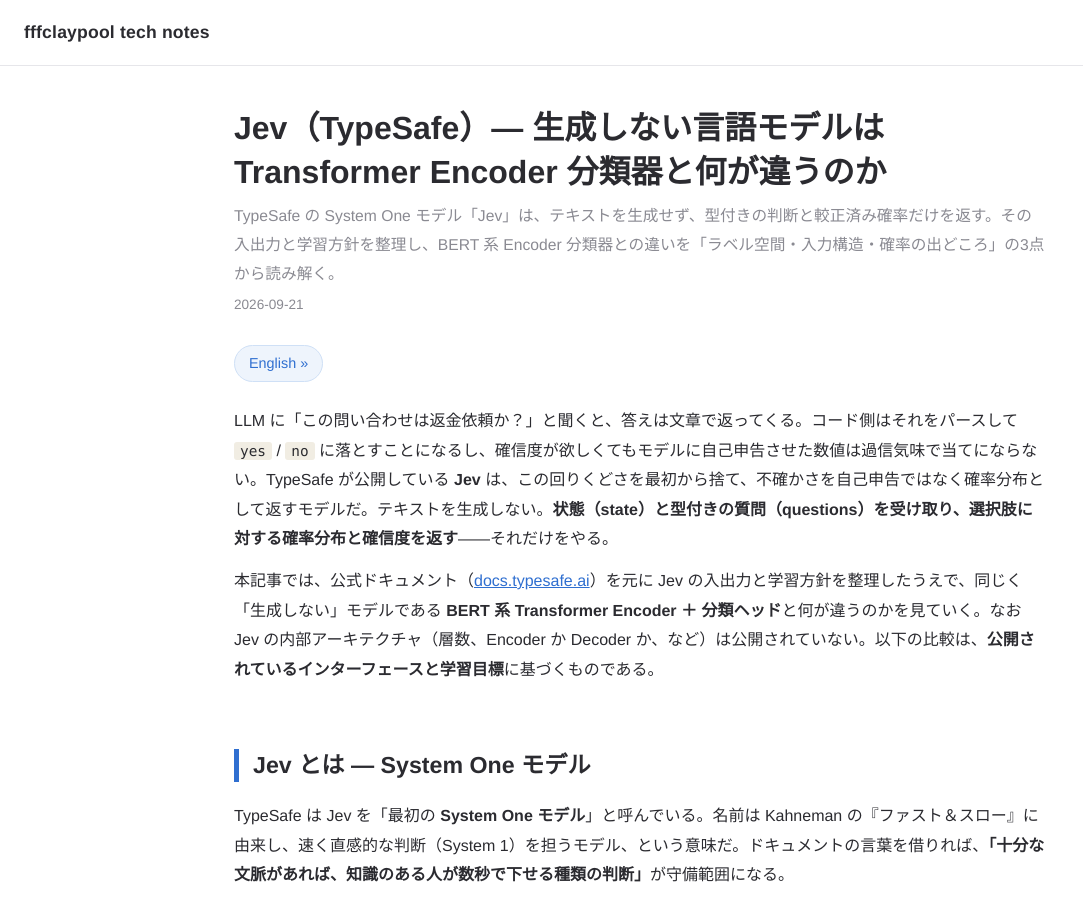
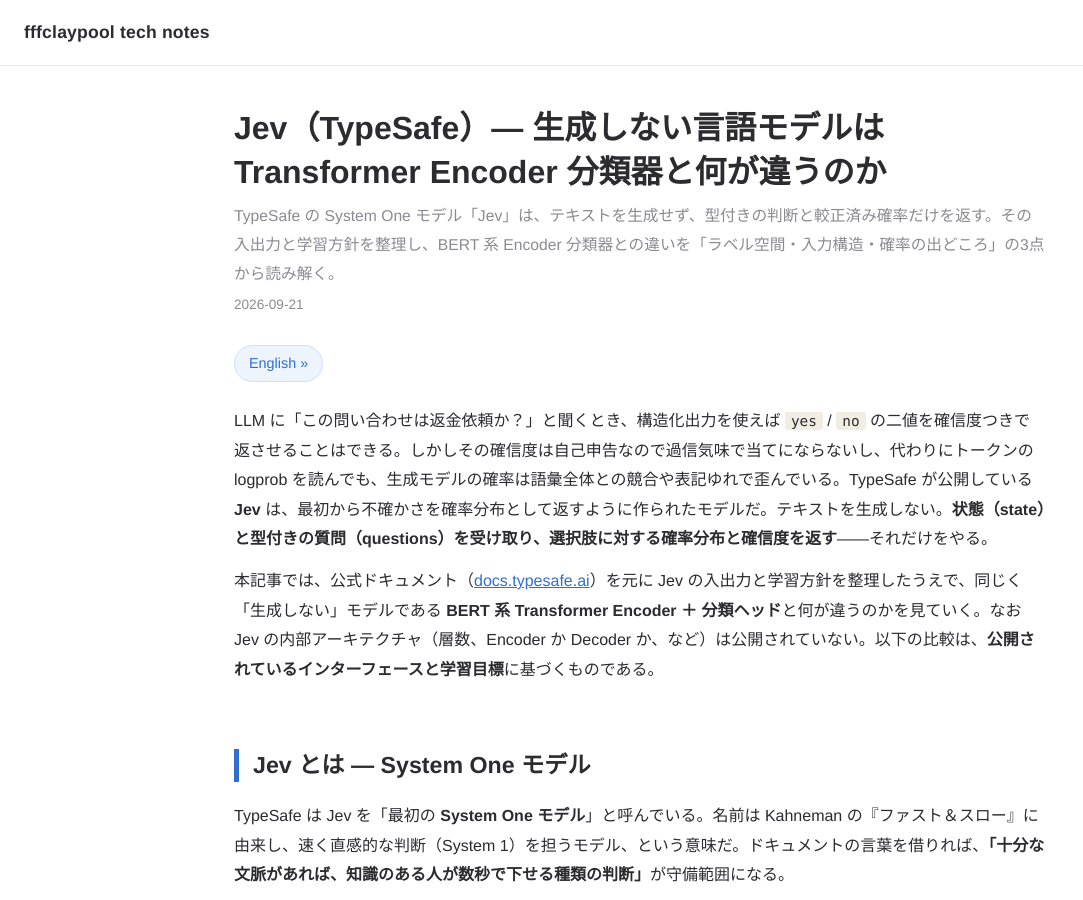
Before and after one commit to fffclaypool/blog, a Jekyll site: the page built from _posts/2026-09-21-jev-system-one.md, in a window 1280 px wide and 900 px high. Shown: the whole window, without its empty margins (0-1083 px from the left). Built offline with Jekyll 4.4.1, drawn with Linux system fonts in a browser that asks for light colours.

Commit message:
Tighten intro of Jev article (JA/EN)
Co-Authored-By: Claude Opus 5 (1M context) <noreply@anthropic.com>

```diff
--- a/_posts/2026-09-21-jev-system-one.md
+++ b/_posts/2026-09-21-jev-system-one.md
@@ -10,7 +10,7 @@ translation: /en/jev-system-one/
 translation_label: "English"
 ---
 
-LLM に「この問い合わせは返金依頼か？」と聞くと、答えは文章で返ってくる。コード側はそれをパースして `yes` / `no` に落とすことになるし、確信度が欲しくてもモデルに自己申告させた数値は過信気味で当てにならない。TypeSafe が公開している **Jev** は、この回りくどさを最初から捨て、不確かさを自己申告ではなく確率分布として返すモデルだ。テキストを生成しない。**状態（state）と型付きの質問（questions）を受け取り、選択肢に対する確率分布と確信度を返す**——それだけをやる。
+LLM に「この問い合わせは返金依頼か？」と聞くとき、構造化出力を使えば `yes` / `no` の二値を確信度つきで返させることはできる。しかしその確信度は自己申告なので過信気味で当てにならないし、代わりにトークンの logprob を読んでも、生成モデルの確率は語彙全体との競合や表記ゆれで歪んでいる。TypeSafe が公開している **Jev** は、最初から不確かさを確率分布として返すように作られたモデルだ。テキストを生成しない。**状態（state）と型付きの質問（questions）を受け取り、選択肢に対する確率分布と確信度を返す**——それだけをやる。
 
 本記事では、公式ドキュメント（[docs.typesafe.ai](https://docs.typesafe.ai/introduction)）を元に Jev の入出力と学習方針を整理したうえで、同じく「生成しない」モデルである **BERT 系 Transformer Encoder ＋ 分類ヘッド**と何が違うのかを見ていく。なお Jev の内部アーキテクチャ（層数、Encoder か Decoder か、など）は公開されていない。以下の比較は、**公開されているインターフェースと学習目標**に基づくものである。
 
```
Also changed, not shown: _posts/2026-09-21-jev-system-one-en.md (+1 -1 lines).
